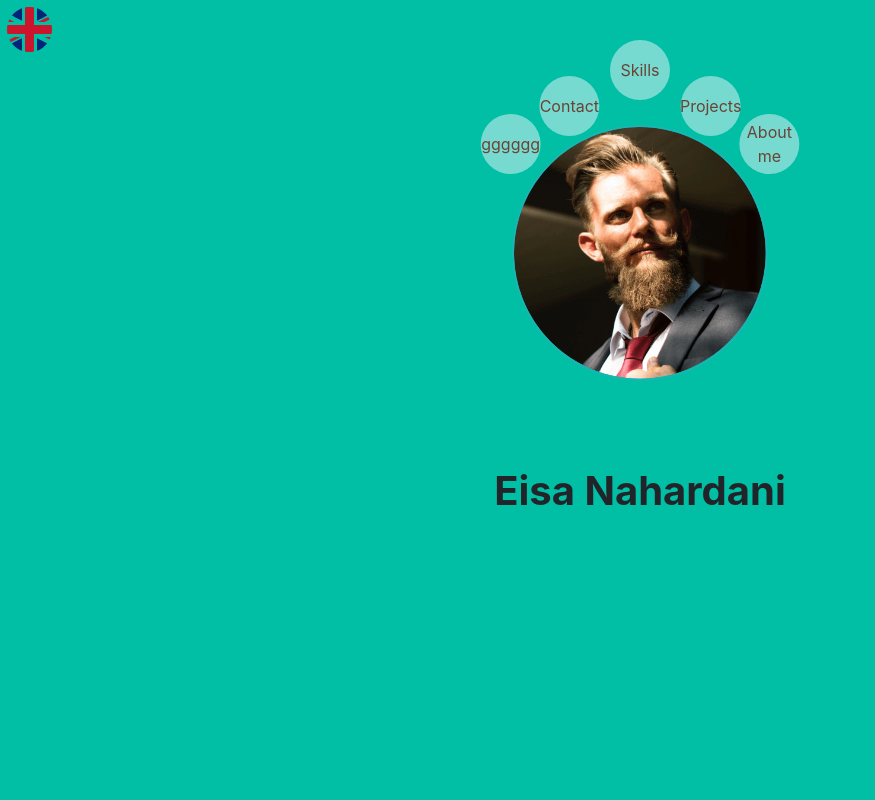
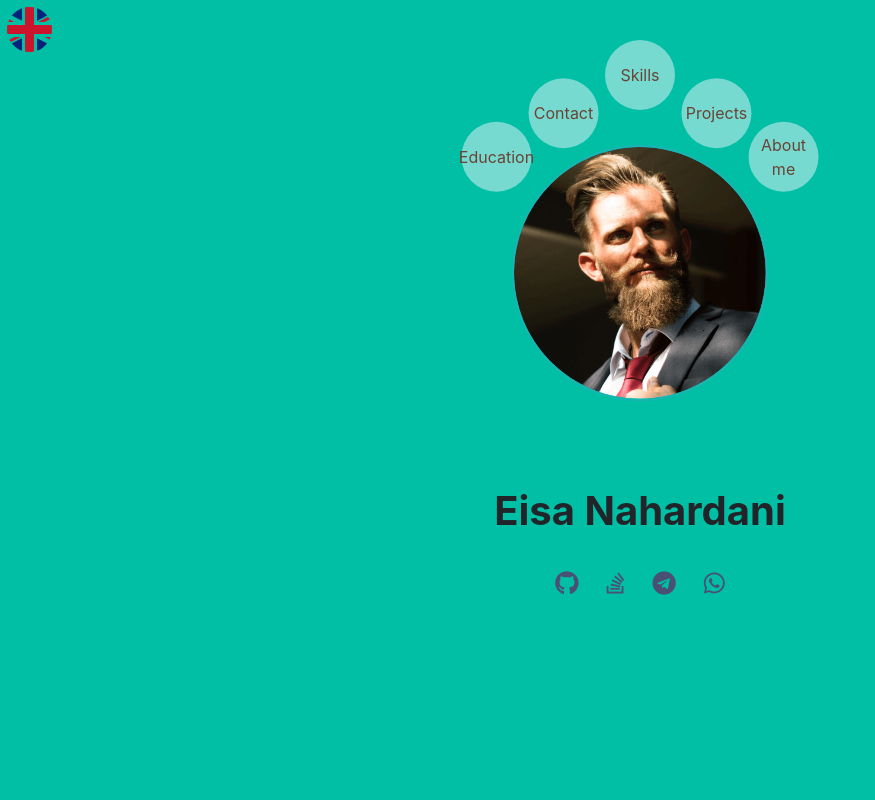
Before and after one commit to EasaNahardani/personal_web, a Django app: page / in a window 1280 px wide. Shown: the whole page, without its empty margins (0-875 px from the left). Run offline with Django 3.2, Linux system fonts and the light colour scheme; some libraries are stand-ins or nearby versions.

Commit message:
education

```diff
--- a/app/urls.py
+++ b/app/urls.py
@@ -6,4 +6,6 @@ app_name = 'app'
 urlpatterns = [
     path('', views.home , name='home'),
     path('contact/', views.contact , name='contact'),
+    path('about/', views.about , name='about'),
+    path('education/', views.education , name='education'),
 ]
--- a/app/views.py
+++ b/app/views.py
@@ -4,8 +4,16 @@ from django.shortcuts import render
 
 
 def home(request):
-    return render(request, './app/home.html', {})
+    return render(request, './app/home.html')
 
 
 def contact(request):
-    return render(request, './app/contact.html', {})
+    return render(request, './app/contact.html')
+
+
+def about(request):
+    return render(request, './app/about.html')
+
+
+def education(request):
+    return render(request, './app/education.html')
--- a/static/css/_base.css
+++ b/static/css/_base.css
@@ -1,7 +1,7 @@
 html , body {
   /*background-color: #1ab4b4;*/
   background-color: #00BFA5;
-  overflow: hidden;
+  overflow-x: hidden;
   box-sizing: border-box;
 }
 
--- a/static/css/app/home.css
+++ b/static/css/app/home.css
@@ -5,20 +5,20 @@ body{
   margin-top: 12vh;
 }
 
-.section  a{
+.section  .row a{
   color: #6b4334;
   text-decoration: none;
   display: flex;
   align-items: center;
   justify-content:center;
   background-color: #77dad1;
-  width: 60px;
-  height: 60px;
+  width: 70px;
+  height: 70px;
   text-align: center;
   border-radius: 50%;
   transition: background-color .4s, font-weight .2s;
 }
-.section  a:hover{
+.section  .row a:hover{
   background-color: transparent;
   font-weight: 700;
 }
@@ -73,6 +73,29 @@ body{
   user-select: none;
 }
 
+.share{
+  display: flex;
+  justify-content: center;
+  padding: 30px;
+}
+
+.share .social-buttons{
+  display: flex;
+}
+.share .social-buttons i{
+  font-size: 24px;
+  padding: 2px;
+  padding-bottom: 0;
+  padding-top: 0;
+}
+.share .social-buttons a{
+  color: #4a5073;
+  margin-left: 12px;
+  margin-right: 12px;
+}
+.social-buttons a:hover{
+  color: #77dad1;
+}
 
 
   @media only screen and (max-width: 370px){
--- a/templates/_base.html
+++ b/templates/_base.html
@@ -59,6 +59,7 @@ content="">
 <link rel="stylesheet" href="https://cdnjs.cloudflare.com/ajax/libs/font-awesome/5.15.4/css/all.min.css"
       integrity="sha512-1ycn6IcaQQ40/MKBW2W4Rhis/DbILU74C1vSrLJxCq57o941Ym01SwNsOMqvEBFlcgUa6xLiPY/NS5R+E6ztJQ=="
        crossorigin="anonymous" referrerpolicy="no-referrer" />
+<link rel="stylesheet" href="https://maxcdn.bootstrapcdn.com/font-awesome/4.4.0/css/font-awesome.min.css">
 <link rel="stylesheet" href="{% static '/css/_base.css' %}">
 
 {% block css %}
--- a/templates/app/home.html
+++ b/templates/app/home.html
@@ -15,8 +15,8 @@
       <a href="{% url 'app:contact' %}" class="two">
         Contact
       </a>
-      <a href="#" class="one">
-        gggggg
+      <a href="{% url 'app:education' %}" class="one">
+        Education
       </a>
     </div>
 
@@ -27,7 +27,7 @@
       <a href="#" class="four">
         Projects
       </a>
-      <a href="#" class="five">
+      <a href="{% url 'app:about' %}" class="five">
         About me
       </a>
     </div>
@@ -43,6 +43,15 @@
     Eisa Nahardani
   </div>
 
+  <div class="share">
+    <div class="social-buttons">
+      <a href="https://github.com/EasaNahardani" target="_blank"><i class="fab fa-github"></i></a>
+      <a href="https://stackoverflow.com/users/18005739/eisa-nahardani?tab=profile" target="_blank"><i class="fab fa-stack-overflow"></i></a>
+      <a href="" target="_blank"><i class="fab fa-telegram"></i></a>
+      <a href="" target="_blank"><i class="fab fa-whatsapp"></i></a>
+    </div>
+  </div>
+
 
 </div>
 {% endblock content %}
```
Also changed, not shown: static/css/app/about.css (added, +11 -0 lines), templates/app/about.html (added, +28 -0 lines), templates/app/education.html (added, +21 -0 lines), static/css/app/education.css (added).
